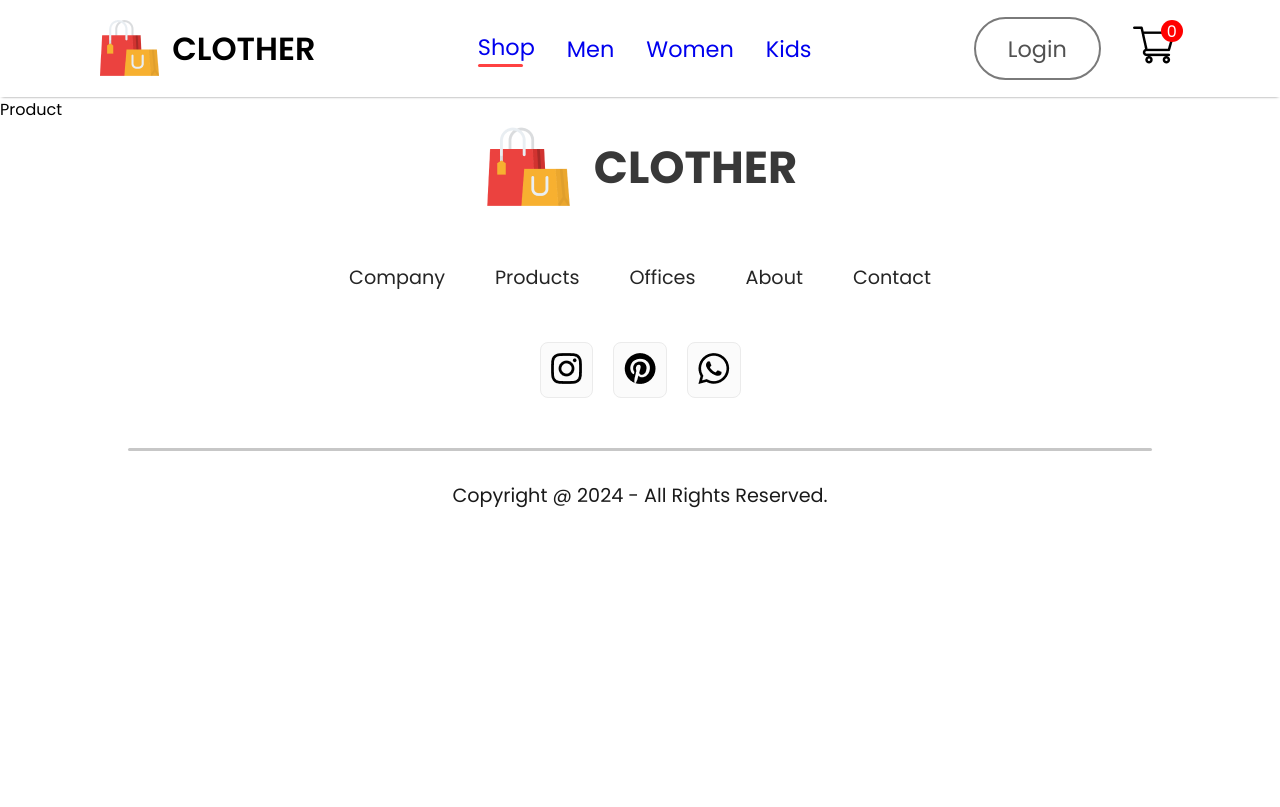
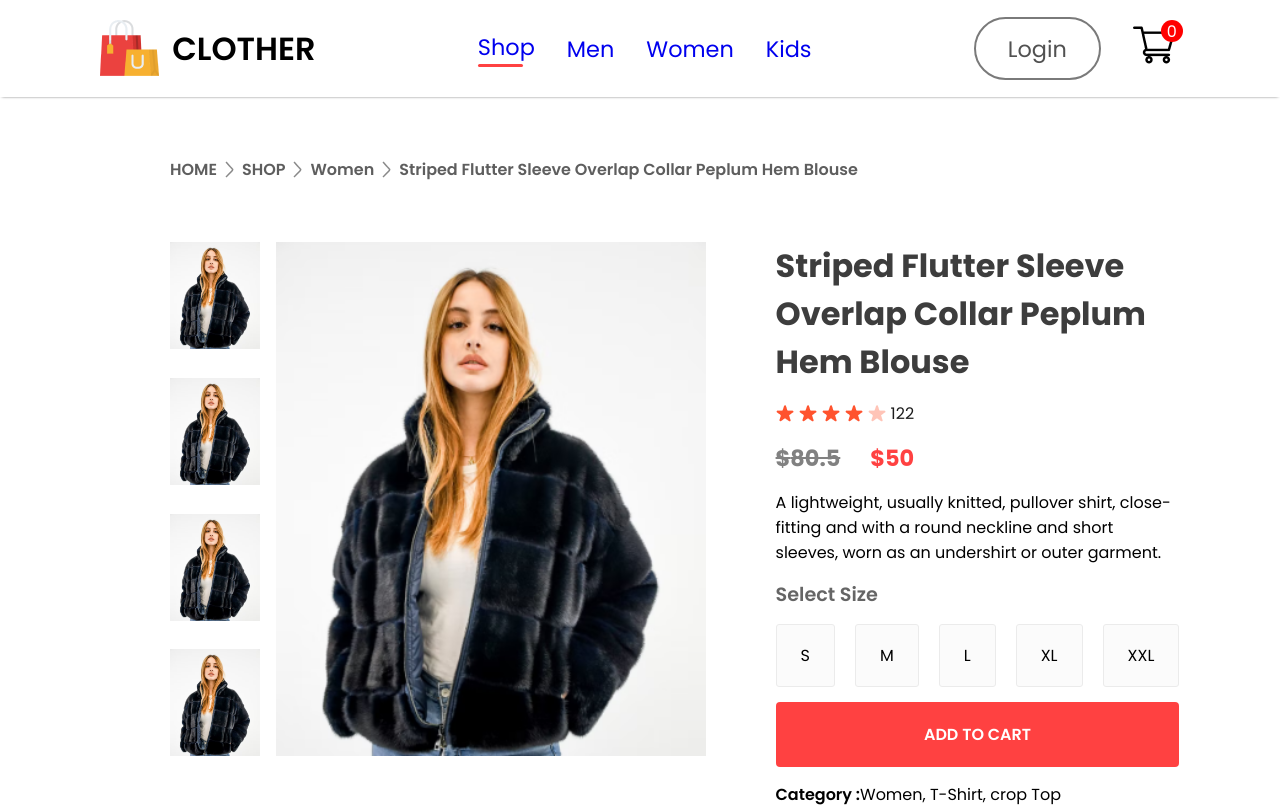
Before and after one commit to Sai-Manikanta-Andey/FullstackEcommerce, a React (Vite) app in the folder frontend/: page /product/1 in a window 1280 px wide. Shown: the top 807 px of the page. Built offline with nearby package versions, Linux system fonts and the light colour scheme.

Commit message:
Breadcrum ,routing for each product complete

```diff
--- /dev/null
+++ b/frontend/src/components/Breadcrump/Breadcrum.css
@@ -0,0 +1,10 @@
+.breadcrum{
+    display: flex;
+    align-items: center;
+    gap: 8px;
+    font-size: 1rem;
+    font-weight: 600;
+    color: #5e5e5e;
+    margin: 60px 170px;
+    text-transform: capitalize;
+}
--- /dev/null
+++ b/frontend/src/components/Breadcrump/Breadcrum.jsx
@@ -0,0 +1,17 @@
+import React from "react";
+import "./Breadcrum.css";
+import arrow_icon from "../assets/breadcrum_arrow.png";
+
+const Breadcrum = (props) => {
+  const {product} = props;
+  console.log(product);
+  return (
+    <div className="breadcrum">
+      HOME <img src={arrow_icon} alt="" /> SHOP <img src={arrow_icon} alt="" />
+      {product.category} <img src={arrow_icon} alt="" />
+      {product.name}
+    </div>
+  );
+};
+
+export default Breadcrum;
--- a/frontend/src/components/Items/Items.jsx
+++ b/frontend/src/components/Items/Items.jsx
@@ -1,11 +1,14 @@
 import React from "react";
 import "./Items.css";
+import { Link } from "react-router-dom";
 
 const Items = ({ props }) => {
   console.log(props);
   return (
     <div className="item">
-      <img src={props.image} alt={props.name} />
+      <Link to={`/product/${props.id}`}>
+        <img src={props.image} alt={props.name} />
+      </Link>
       <p>{props.name}</p>
       <div className="item-prices">
         <div className="item-price-new">${props.new_price}</div>
--- /dev/null
+++ b/frontend/src/components/ProductCard/ProductCard.css
@@ -0,0 +1,108 @@
+.productcard{
+    display: flex;
+    margin: 0 170px;
+}
+
+.productcard-left{
+    display: flex;
+    gap: 1rem;
+
+}
+.productcard-img-list{
+    display: flex;
+    flex-direction: column;
+
+    gap: 1.8rem;
+
+}
+.productcard-img-list img{
+    height: 107px;
+
+}
+
+.productcard-main-img{
+    width: 430px;
+
+}
+
+.productcard-right{
+    margin: 0 70px;
+    display: flex;
+    flex-direction: column;
+
+}
+
+.productcard-right h1{
+    color: #3d3d3d;
+    font-size:2rem ;
+    font-weight: 700;
+}
+
+.productcard-right-star{
+    display: flex;
+    align-items: center;
+    margin-top: 15px;
+    gap: 5px;
+    color: #1c1c1c;
+    font-size: 1rem;
+}
+
+.productcard-right-prices{
+    display: flex;
+    margin: 15px 0;
+    gap: 30px;
+    font-size: 1.4rem;
+    font-weight: 700;
+}
+
+.productcard-right-price-old{
+    text-decoration: line-through;
+    color: #818181;
+}
+
+.productcard-right-price-new{
+    color:#ff4141 ;
+}
+
+.productcard-right-size h1{
+    margin-top: 15px;
+    color: #656565;
+    font-size: 1.2rem;
+    font-weight:600 ;
+}
+
+.productcard-right-sizes{
+    display: flex;
+    margin: 15px 0px;
+    gap: 20px;
+}
+
+.productcard-right-sizes div{
+    padding:18px 24px ;
+    background: #fbfbfb;
+    border: 1px solid #ebebeb;
+    border-radius: 3px;
+    cursor: pointer;
+}
+
+.productcard-right button{
+    padding: 20px 40px;
+    width: auto;
+    font-size: 1rem;
+    font-weight: 600;
+    color: white;
+    background: #ff4141;
+
+    border: none;
+    cursor: pointer;
+    outline: none;
+    border-radius: 4px;
+}
+
+.productcard-right-category{
+ margin-top: 15px;
+}
+
+.productcard-right-category span{
+    font-weight: 600;
+}
--- /dev/null
+++ b/frontend/src/components/ProductCard/ProductCard.jsx
@@ -0,0 +1,66 @@
+import React from "react";
+import "./ProductCard.css";
+import Product from "../../pages/Product";
+import star_icon from "../assets/star_icon.png";
+import star_dull_icon from "../assets/star_dull_icon.png";
+
+const ProductCard = (props) => {
+  const { product } = props;
+  console.log(product);
+  return (
+    <div className="productcard">
+      <div className="productcard-left">
+        <div className="productcard-img-list">
+          <img src={product.image} alt="" />
+          <img src={product.image} alt="" />
+          <img src={product.image} alt="" />
+          <img src={product.image} alt="" />
+        </div>
+        <div className="productcard-img">
+          <img className="productcard-main-img" src={product.image} alt="" />
+        </div>
+      </div>
+      <div className="productcard-right">
+        <h1>{product.name} </h1>
+        <div className="productcard-right-star">
+          <img src={star_icon} alt="" />
+          <img src={star_icon} alt="" />
+          <img src={star_icon} alt="" />
+          <img src={star_icon} alt="" />
+          <img src={star_dull_icon} alt="" />
+          <p>{122} </p>
+        </div>
+        <div className="productcard-right-prices">
+          <div className="productcard-right-price-old">
+            ${product.old_price}
+          </div>
+          <div className="productcard-right-price-new">${product.new_price}</div>
+        </div>
+        <div className="productcard-right-description">
+          A lightweight, usually knitted, pullover shirt, close-fitting and with
+          a round neckline and short sleeves, worn as an undershirt or outer
+          garment.
+        </div>
+        <div className="productcard-right-size">
+          <h1>Select Size</h1>
+          <div className="productcard-right-sizes">
+            <div>S</div>
+            <div>M</div>
+            <div>L</div>
+            <div>XL</div>
+            <div>XXL</div>
+          </div>
+        </div>
+        <button>ADD TO CART</button>
+        <p className="productcard-right-category">
+            <span>Category :</span>Women, T-Shirt, crop Top
+        </p>
+        <p className="productcard-right-category">
+            <span>Tags :</span>Modern, Latest, crop Top
+        </p>
+      </div>
+    </div>
+  );
+};
+
+export default ProductCard;
--- a/frontend/src/pages/Product.jsx
+++ b/frontend/src/pages/Product.jsx
@@ -1,8 +1,19 @@
-import React from 'react'
+import React, { useContext } from 'react'
+import {ShopContext} from '../context/ShopContext'
+import {useParams}  from 'react-router-dom'
+import Breadcrum from '../components/Breadcrump/Breadcrum'
+import ProductCard from '../components/ProductCard/ProductCard'
 
 const Product = () => {
+  const {all_product} = useContext(ShopContext)
+  const {productId} = useParams()
+  const product = all_product.find((e)=> e.id === Number(productId))
+  console.log(product);
   return (
-    <div>Product</div>
+    <div >
+      <Breadcrum product={product}/>
+      <ProductCard product={product}/>
+    </div>
   )
 }
 
```
